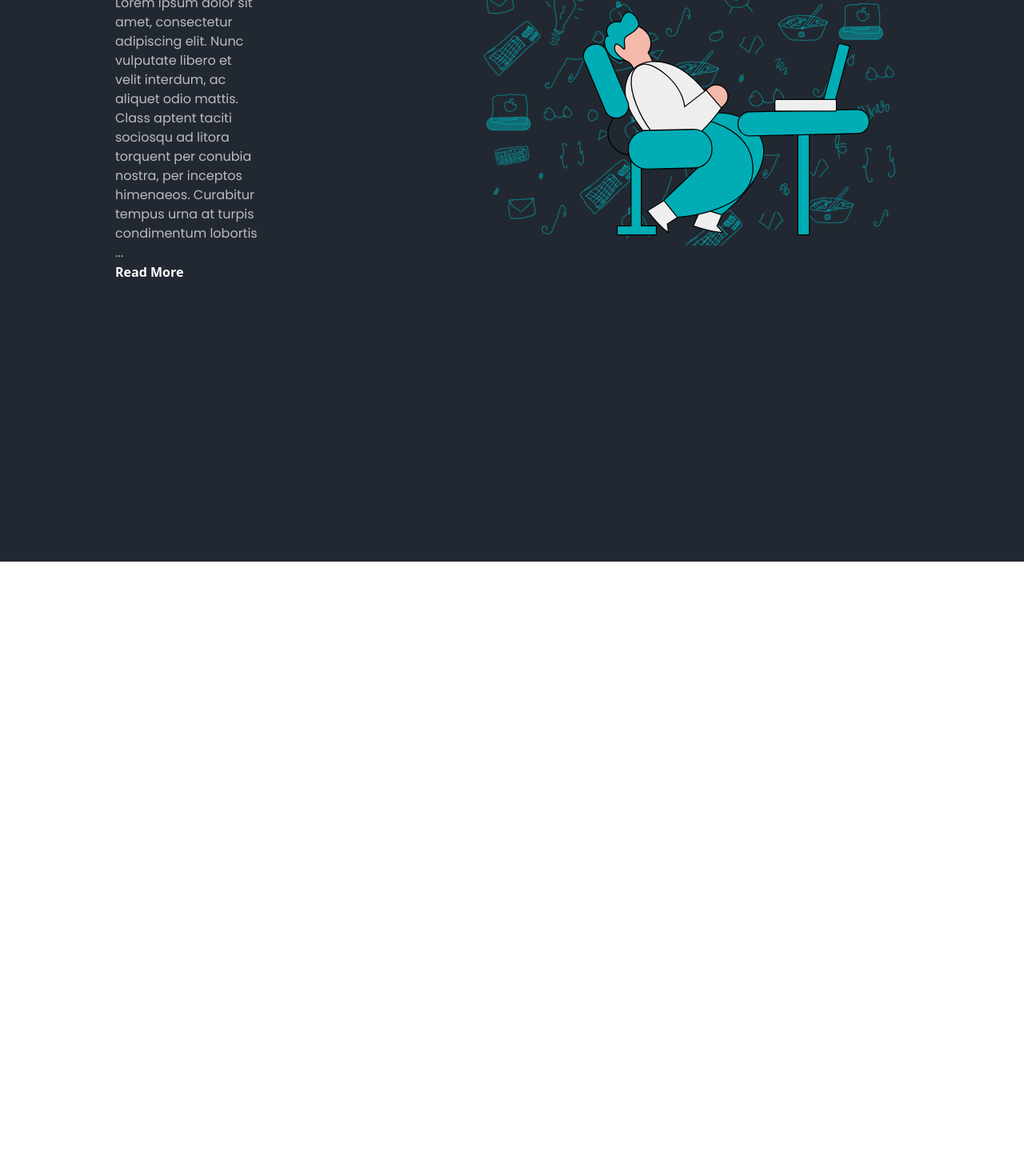
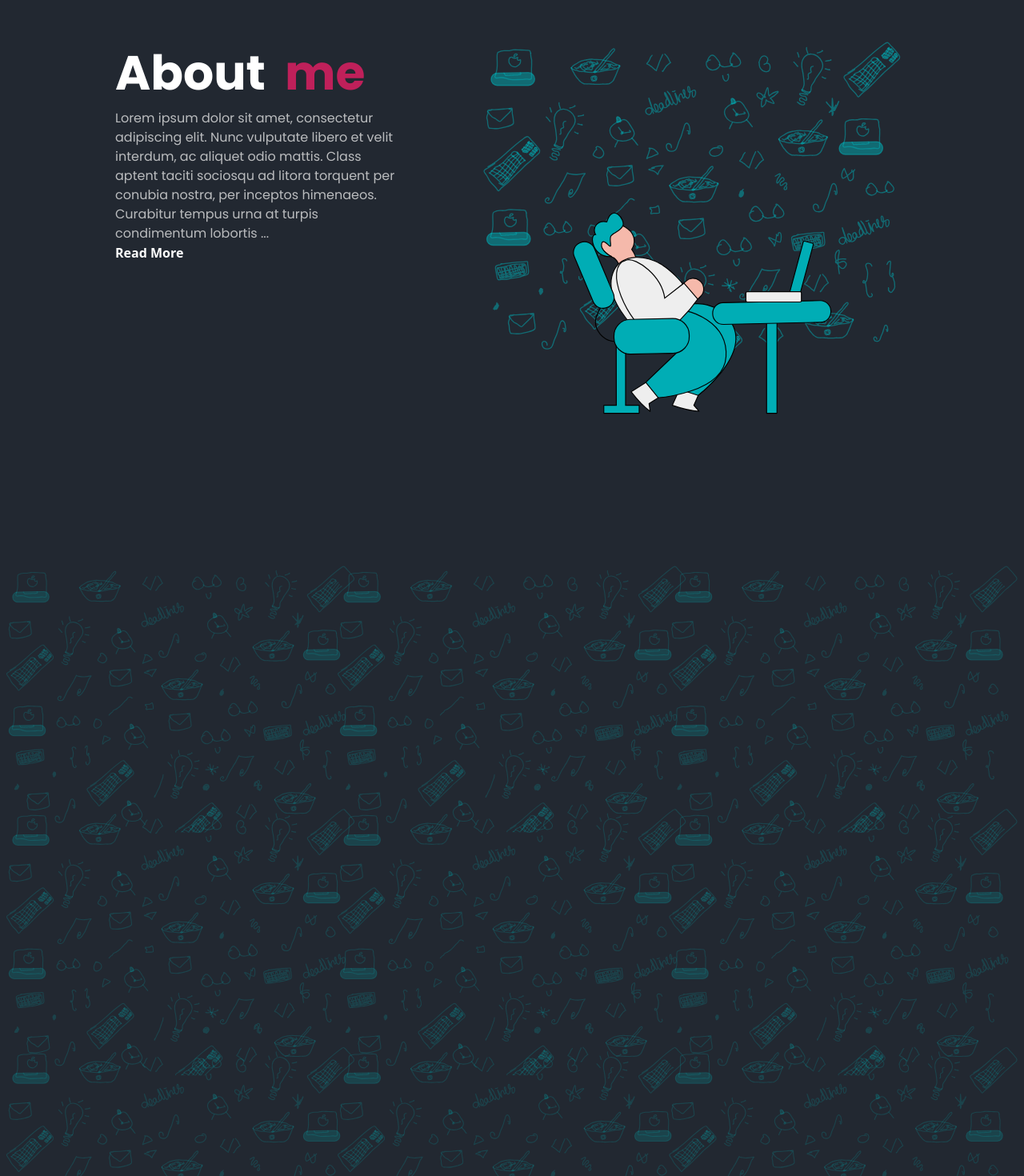
Before and after one commit to Mfonisorobert/portfolio_website, a React (Vite) app: page / in a window 1280 px wide. Shown: the part 980-2450 px from the top of the page at 80% size. Before the commit the page ends 1682 px from the top, so only its background shows below. Built offline with nearby package versions, Linux system fonts and the light colour scheme.

Commit message:
changes to hero section

```diff
--- a/src/App.jsx
+++ b/src/App.jsx
@@ -71,7 +71,7 @@ import React from "react";
 
             {/* SECTION TWO */}
 
-            <div className="relative bg-[#222831] h-[100vh] flex px-36">
+            <div className="relative bg-[#222831] h-[100vh] flex px-36 py-36">
 
                         {/* herovector */}
                         {/* <div className="w-[80%] relative">
@@ -89,7 +89,7 @@ import React from "react";
                         About<h3 className="text-[#bf205a]">me</h3>
                         </h1>
 
-                        <h3 className="w-[40%] text-[#EEEEEEBF] font-poppins overflow-hidden">
+                        <h3 className="w-[80%] text-[#EEEEEEBF] font-poppins">
                         Lorem ipsum dolor sit amet, consectetur adipiscing elit.
                         Nunc vulputate libero et velit interdum, ac aliquet odio mattis.
                         Class aptent taciti sociosqu ad litora torquent per conubia nostra,
@@ -126,10 +126,18 @@ import React from "react";
                       {/* Second Background */}
                       <img
                         src="/heropics2.svg"
-                        className="w-[30%]   object-cover absolute right-48 top-16"
+                        className="w-[27%]   object-cover absolute right-60 top-80"
                         alt="heropics"
                       />
                       </div>
+
+               {/* SECTION THREE */}
+               <div>
+                <img src="/doodle items.svg"
+                className='bg-[#222831]'
+                />
+
+                </div>
 
     </div>
   )
```
Also changed, not shown: public/doodle items.svg (added).
